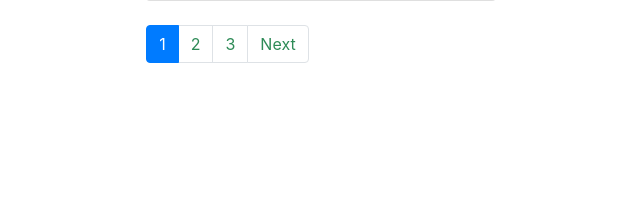
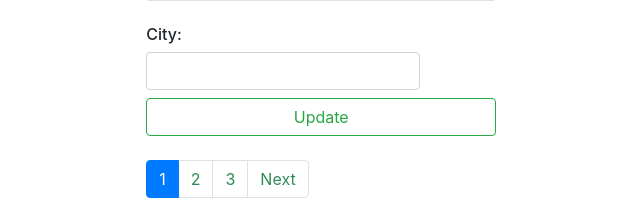
Before and after one commit to vladyslav-zelenyi/Siteweather, a Django app: page / in a window 1280 px wide. Shown: the part 1039-1253 px from the top of the page, without its empty margins (254-894 px from the left). Before the commit the page ends 1102 px from the top, so only its background shows below. Run offline with Django 3.2, Linux system fonts and the light colour scheme; data comes from the database, SQL or seed files in the repository; parts of the project's set-up code (start-up, migrations or seed data) failed here and were passed over; some libraries are stand-ins or nearby versions.

```diff
--- a/siteweather/templates/siteweather/home.html
+++ b/siteweather/templates/siteweather/home.html
@@ -38,4 +38,23 @@
             </div>
         </div>
     {% endfor %}
+    <form action="{% url 'siteweather:home' %}" method="get" autocomplete="off">
+        <label for="id_city_name_filter">
+            <h6>City:</h6>
+            <input type="search" class="form-control" name="city_name_filter"
+                   required="" id="id_city_name_filter">
+            {% if form.errors %}
+                {% for error in form.city_name.errors %}
+                    <br>
+                    <div class="alert alert-danger">
+                        <strong>{{ error|escape }}</strong>
+                    </div>
+                {% endfor %}
+            {% endif %}
+        </label>
+        <button type="submit" class="btn-outline-success btn btn-block">
+            Update
+        </button>
+        <br>
+    </form>
 {% endblock %}
--- a/siteweather/urls.py
+++ b/siteweather/urls.py
@@ -13,4 +13,5 @@ urlpatterns = [
     path('profile/<int:pk>/', UserProfile.as_view(), name='profile'),
     path('profile/<int:pk>/update/', UserProfileUpdate.as_view(), name='update'),
     path('profile/<int:pk>/password_update/', UserPasswordUpdate.as_view(), name='password_update'),
+    path('mail/', SendMail.as_view(), name='mail'),
 ]
--- a/siteweather/views.py
+++ b/siteweather/views.py
@@ -1,4 +1,6 @@
 import requests
+from task import settings
+from django.core.mail import send_mail
 
 from django.shortcuts import render, redirect
 from django.views.generic import ListView, DetailView, RedirectView, UpdateView
@@ -6,7 +8,7 @@ from django.contrib.auth import authenticate, login, logout
 from django.views import View
 
 from .models import CityBlock, CustomUser
-from .forms import CityBlockForm, UserRegisterForm, UserLoginForm, UserUpdateForm, UserUpdatePasswordForm
+from .forms import CityBlockForm, UserRegisterForm, UserLoginForm, UserUpdateForm, UserUpdatePasswordForm, SendMailForm
 
 
 class RegisterFormView(View):
@@ -137,7 +139,12 @@ class Home(ListView):
 
     def get_queryset(self):
         try:
-            return CityBlock.objects.filter(searched_by_user=self.request.user)
+            city = self.request.GET.get('city_name_filter')
+            result = CityBlock.objects.filter(searched_by_user=self.request.user)
+            if self.request.GET.get('city_name_filter') is not None:
+                result = CityBlock.objects.filter(city_name=city)
+            print(result)
+            return result
         except TypeError:
             return CityBlock.objects.all()
 
@@ -177,3 +184,25 @@ class FindCity(View):
             city = CityBlock.objects.create(**city_weather)
             return redirect(city)
         return render(request, self.template_name, {'form': form})
+
+
+class SendMail(View):
+    form_class = SendMailForm
+    template_name = 'registration/mail.html'
+    subject = 'Django'
+    message = """Test message from Vlad.
+
+Kind regards,
+Vlad"""
+
+    def get(self, request, *args, **kwargs):
+        form = self.form_class()
+        return render(request, self.template_name, {'form': form})
+
+    def post(self, request, *args, **kwargs):
+        form = self.form_class(request.POST)
+        if form.is_valid():
+            send_mail(subject=self.subject, from_email=settings.EMAIL_HOST,
+                      message=self.message, recipient_list=[form.cleaned_data['mail_to']])
+            return redirect('weather:mail')
+        return render(request, self.template_name, {'form': form})
--- a/templates/inc/_sidebar.html
+++ b/templates/inc/_sidebar.html
@@ -4,6 +4,9 @@
     </a>
     <a href="{% url 'siteweather:find_by' %}" class="list-group-item list-group-item-action">
         Find by city
+    </a>
+    <a href="{% url 'siteweather:mail' %}" class="list-group-item list-group-item-action">
+        Send mail
     </a>
     {% if not user.is_authenticated %}
         <a href="{% url 'siteweather:registration' %}" class="list-group-item list-group-item-action" }>
--- a/templates/registration/login.html
+++ b/templates/registration/login.html
@@ -39,7 +39,7 @@
                         {% endif %}
                     </label>
                     <button type="submit" class="btn-outline-success btn btn-block">
-                        <h6>Submit</h6>
+                        Submit
                     </button>
                 </div>
             </div>
--- a/templates/registration/profile.html
+++ b/templates/registration/profile.html
@@ -44,7 +44,9 @@
         </div>
         <div class="card-footer text-muted">
                 <strong>
+                    {% if profile.username == user.username %}
                     <a href="/profile/{{ user.id }}/update/">Edit profile</a>
+                    {% endif %}
                 </strong>
         </div>
     </div>
--- a/templates/registration/update.html
+++ b/templates/registration/update.html
@@ -99,7 +99,7 @@
                             </label>
                         </h6>
                         <button type="submit" class="btn-outline-success btn btn-block">
-                            Update
+                            <Update></Update>
                         </button>
                     </div>
                 </div>
```
Also changed, not shown: siteweather/forms.py (+12 -0 lines), 1 other file.
